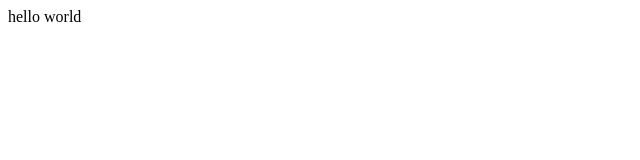
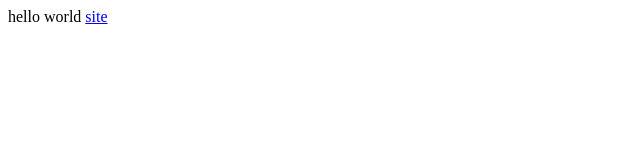
Before and after one commit to butsulive/homepage, a plain HTML site: page index.html in a window 1280 px wide. Shown: the full height of the page, 0-640 px from the left. Drawn offline with Linux system fonts and the light colour scheme.

Commit message:
Update index.html

```diff
--- a/index.html
+++ b/index.html
@@ -1,3 +1,4 @@
 <!DOCKTYPE html>
 <body>
   hello world
+  <a href=https://sites.google.com/u/1/d/1-puEyc_ryJj2Rqk2arNgVeyBxXa7VwIc/preview>site
```
